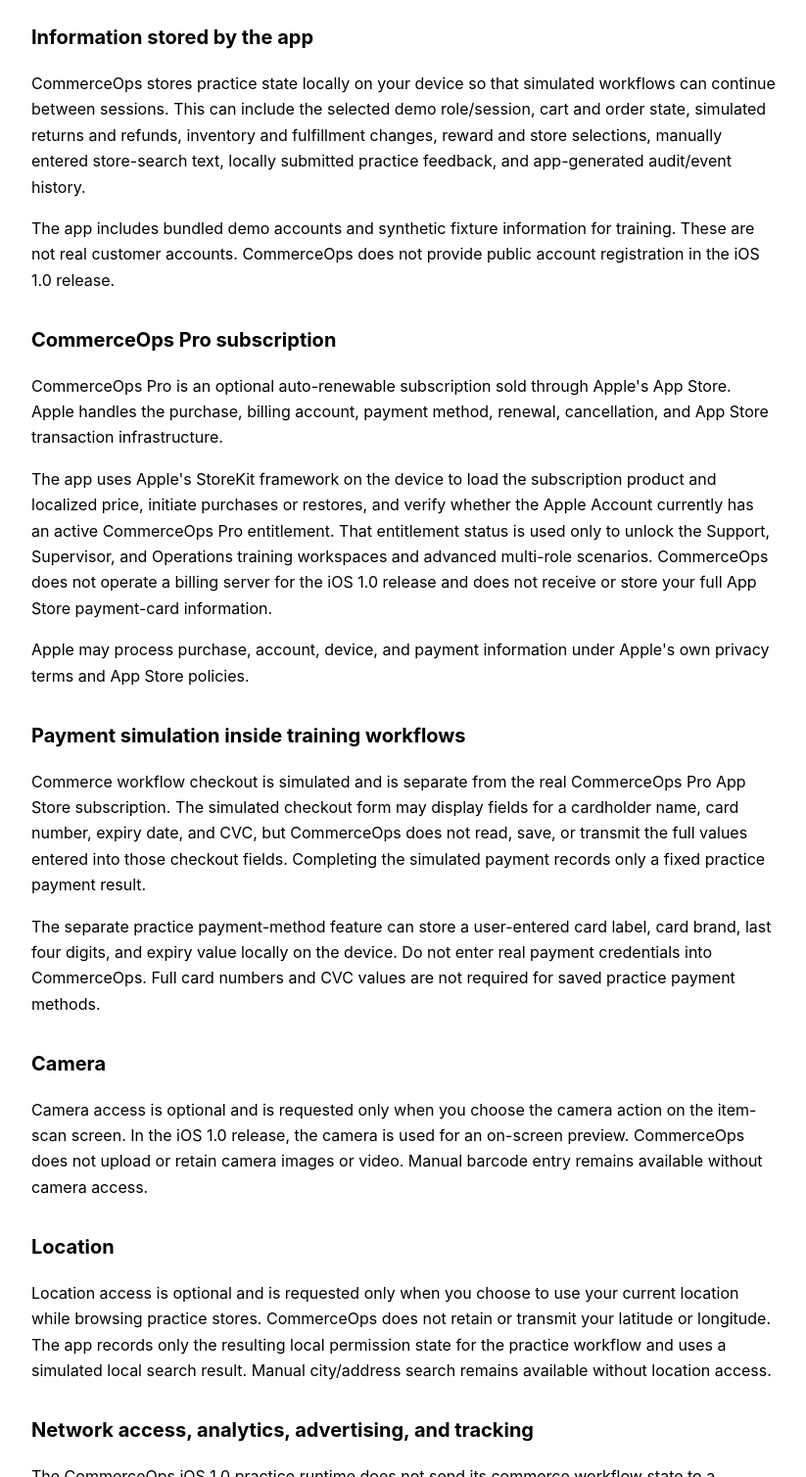
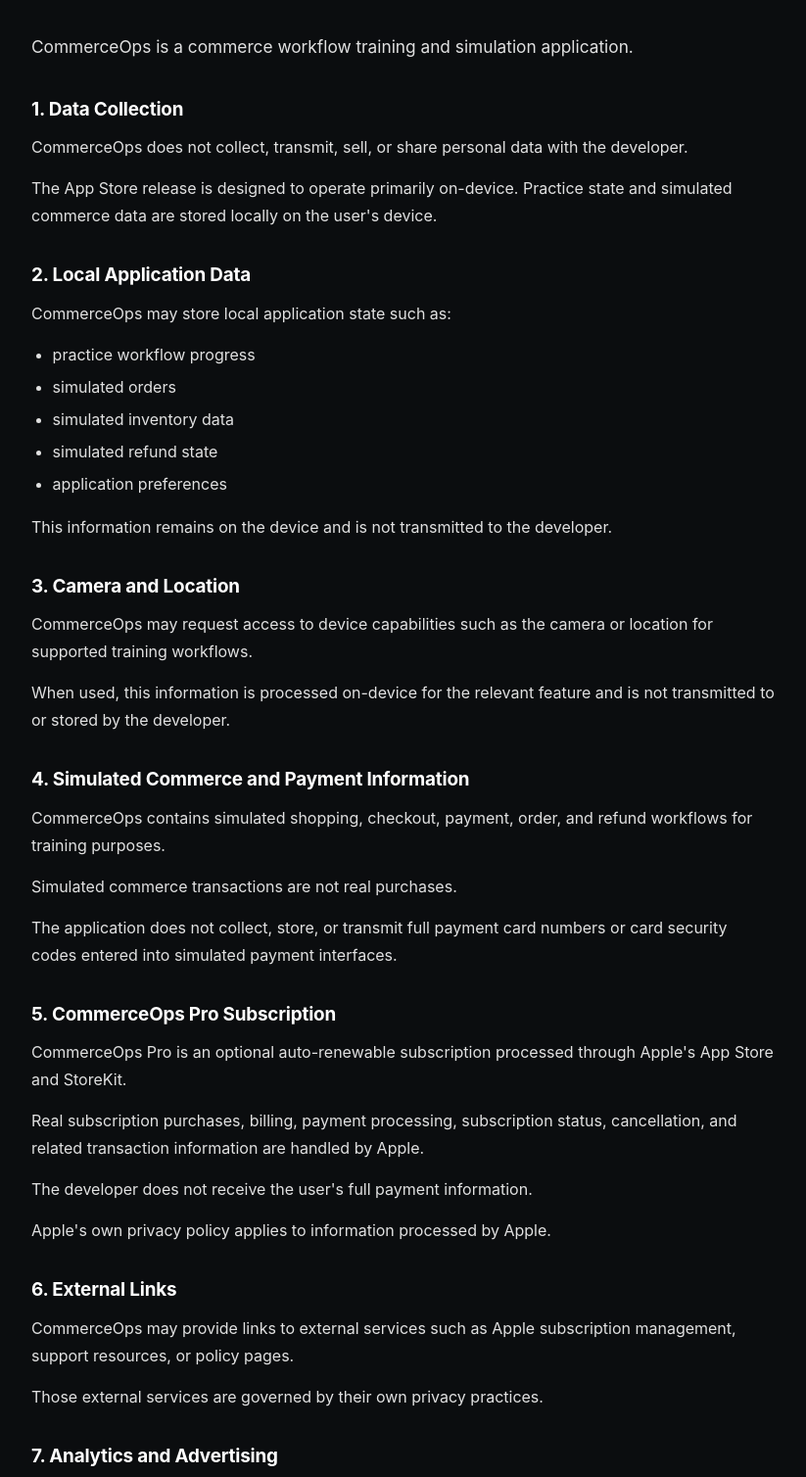
Before and after one commit to CTWalk/CTWalk.github.io, a website: page commerceops/privacy.html in a window 1280 px wide. Shown: the part 272-1780 px from the top of the page at 98% size, without its empty margins (228-1051 px from the left). Drawn offline with Linux system fonts and the light colour scheme.

Commit message:
docs: add CommerceOps privacy policy

```diff
--- a/commerceops/privacy.html
+++ b/commerceops/privacy.html
@@ -4,68 +4,196 @@
   <meta charset="utf-8">
   <meta name="viewport" content="width=device-width, initial-scale=1">
   <title>CommerceOps Privacy Policy</title>
-  <meta name="description" content="Privacy Policy for the CommerceOps iOS practice and simulation application.">
+  <meta name="description" content="Privacy Policy for the CommerceOps iOS App Store release.">
   <style>
-    :root { color-scheme: light dark; font-family: -apple-system, BlinkMacSystemFont, "Segoe UI", sans-serif; }
-    body { margin: 0; background: Canvas; color: CanvasText; }
-    main { max-width: 760px; margin: 0 auto; padding: 48px 22px 72px; line-height: 1.65; }
-    h1 { font-size: clamp(2rem, 6vw, 3rem); line-height: 1.1; margin: 0 0 10px; }
-    h2 { margin-top: 2rem; font-size: 1.25rem; }
-    .meta { opacity: .72; margin-top: 0; }
-    .notice { border: 1px solid color-mix(in srgb, CanvasText 18%, transparent); border-radius: 12px; padding: 14px 16px; }
-    a { color: LinkText; }
-    code { font-family: ui-monospace, SFMono-Regular, Menlo, monospace; }
+    :root {
+      color-scheme: dark;
+      --bg: #0b0d0f;
+      --text: #ffffff;
+      --soft: rgba(255, 255, 255, 0.88);
+      --muted: rgba(255, 255, 255, 0.62);
+      --line: rgba(255, 255, 255, 0.16);
+      --accent: #c8d5ff;
+      font-family: -apple-system, BlinkMacSystemFont, "Segoe UI", "Helvetica Neue", Arial, sans-serif;
+    }
+
+    * { box-sizing: border-box; }
+
+    html { background: var(--bg); }
+
+    body {
+      margin: 0;
+      background: var(--bg);
+      color: var(--text);
+      -webkit-font-smoothing: antialiased;
+      text-rendering: optimizeLegibility;
+    }
+
+    main {
+      width: min(100% - 44px, 760px);
+      margin: 0 auto;
+      padding: 64px 0 88px;
+    }
+
+    header {
+      padding-bottom: 28px;
+      border-bottom: 1px solid var(--line);
+      margin-bottom: 36px;
+    }
+
+    h1 {
+      margin: 0;
+      max-width: 14ch;
+      font-size: clamp(2.4rem, 7vw, 4rem);
+      line-height: 1.04;
+      letter-spacing: -0.035em;
+      font-weight: 650;
+    }
+
+    .effective-date {
+      margin: 16px 0 0;
+      color: var(--muted);
+      font-size: 0.95rem;
+    }
+
+    .intro {
+      margin: 0 0 36px;
+      color: var(--soft);
+      font-size: 1.08rem;
+      line-height: 1.75;
+    }
+
+    section { margin-top: 34px; }
+
+    h2 {
+      margin: 0 0 12px;
+      color: var(--text);
+      font-size: 1.18rem;
+      line-height: 1.35;
+      font-weight: 650;
+      letter-spacing: -0.01em;
+    }
+
+    p, li {
+      color: var(--soft);
+      font-size: 1rem;
+      line-height: 1.75;
+    }
+
+    p { margin: 0 0 14px; }
+
+    ul {
+      margin: 10px 0 16px;
+      padding-left: 1.35rem;
+    }
+
+    li + li { margin-top: 5px; }
+
+    a {
+      color: var(--accent);
+      text-underline-offset: 3px;
+    }
+
+    a:focus-visible {
+      outline: 2px solid var(--text);
+      outline-offset: 4px;
+    }
+
+    @media (max-width: 520px) {
+      main {
+        width: min(100% - 36px, 760px);
+        padding: 44px 0 64px;
+      }
+
+      header {
+        padding-bottom: 22px;
+        margin-bottom: 30px;
+      }
+
+      .intro {
+        font-size: 1.03rem;
+      }
+    }
   </style>
 </head>
 <body>
-<main>
-  <h1>CommerceOps Privacy Policy</h1>
-  <p class="meta">Effective: September 3, 2026</p>
+  <main>
+    <article>
+      <header>
+        <h1>CommerceOps Privacy Policy</h1>
+        <p class="effective-date"><strong>Effective Date:</strong> September 4, 2026</p>
+      </header>
 
-  <p class="notice"><strong>CommerceOps is a training and workflow-simulation application.</strong> The iOS App Store version is designed to run its commerce practice workflows locally on your device and does not require a CommerceOps production account or remote CommerceOps backend.</p>
+      <p class="intro">CommerceOps is a commerce workflow training and simulation application.</p>
 
-  <h2>Information stored by the app</h2>
-  <p>CommerceOps stores practice state locally on your device so that simulated workflows can continue between sessions. This can include the selected demo role/session, cart and order state, simulated returns and refunds, inventory and fulfillment changes, reward and store selections, manually entered store-search text, locally submitted practice feedback, and app-generated audit/event history.</p>
-  <p>The app includes bundled demo accounts and synthetic fixture information for training. These are not real customer accounts. CommerceOps does not provide public account registration in the iOS 1.0 release.</p>
+      <section aria-labelledby="data-collection">
+        <h2 id="data-collection">1. Data Collection</h2>
+        <p>CommerceOps does not collect, transmit, sell, or share personal data with the developer.</p>
+        <p>The App Store release is designed to operate primarily on-device. Practice state and simulated commerce data are stored locally on the user's device.</p>
+      </section>
 
-  <h2>CommerceOps Pro subscription</h2>
-  <p>CommerceOps Pro is an optional auto-renewable subscription sold through Apple's App Store. Apple handles the purchase, billing account, payment method, renewal, cancellation, and App Store transaction infrastructure.</p>
-  <p>The app uses Apple's StoreKit framework on the device to load the subscription product and localized price, initiate purchases or restores, and verify whether the Apple Account currently has an active CommerceOps Pro entitlement. That entitlement status is used only to unlock the Support, Supervisor, and Operations training workspaces and advanced multi-role scenarios. CommerceOps does not operate a billing server for the iOS 1.0 release and does not receive or store your full App Store payment-card information.</p>
-  <p>Apple may process purchase, account, device, and payment information under Apple's own privacy terms and App Store policies.</p>
+      <section aria-labelledby="local-data">
+        <h2 id="local-data">2. Local Application Data</h2>
+        <p>CommerceOps may store local application state such as:</p>
+        <ul>
+          <li>practice workflow progress</li>
+          <li>simulated orders</li>
+          <li>simulated inventory data</li>
+          <li>simulated refund state</li>
+          <li>application preferences</li>
+        </ul>
+        <p>This information remains on the device and is not transmitted to the developer.</p>
+      </section>
 
-  <h2>Payment simulation inside training workflows</h2>
-  <p>Commerce workflow checkout is simulated and is separate from the real CommerceOps Pro App Store subscription. The simulated checkout form may display fields for a cardholder name, card number, expiry date, and CVC, but CommerceOps does not read, save, or transmit the full values entered into those checkout fields. Completing the simulated payment records only a fixed practice payment result.</p>
-  <p>The separate practice payment-method feature can store a user-entered card label, card brand, last four digits, and expiry value locally on the device. Do not enter real payment credentials into CommerceOps. Full card numbers and CVC values are not required for saved practice payment methods.</p>
+      <section aria-labelledby="camera-location">
+        <h2 id="camera-location">3. Camera and Location</h2>
+        <p>CommerceOps may request access to device capabilities such as the camera or location for supported training workflows.</p>
+        <p>When used, this information is processed on-device for the relevant feature and is not transmitted to or stored by the developer.</p>
+      </section>
 
-  <h2>Camera</h2>
-  <p>Camera access is optional and is requested only when you choose the camera action on the item-scan screen. In the iOS 1.0 release, the camera is used for an on-screen preview. CommerceOps does not upload or retain camera images or video. Manual barcode entry remains available without camera access.</p>
+      <section aria-labelledby="simulated-commerce">
+        <h2 id="simulated-commerce">4. Simulated Commerce and Payment Information</h2>
+        <p>CommerceOps contains simulated shopping, checkout, payment, order, and refund workflows for training purposes.</p>
+        <p>Simulated commerce transactions are not real purchases.</p>
+        <p>The application does not collect, store, or transmit full payment card numbers or card security codes entered into simulated payment interfaces.</p>
+      </section>
 
-  <h2>Location</h2>
-  <p>Location access is optional and is requested only when you choose to use your current location while browsing practice stores. CommerceOps does not retain or transmit your latitude or longitude. The app records only the resulting local permission state for the practice workflow and uses a simulated local search result. Manual city/address search remains available without location access.</p>
+      <section aria-labelledby="pro-subscription">
+        <h2 id="pro-subscription">5. CommerceOps Pro Subscription</h2>
+        <p>CommerceOps Pro is an optional auto-renewable subscription processed through Apple's App Store and StoreKit.</p>
+        <p>Real subscription purchases, billing, payment processing, subscription status, cancellation, and related transaction information are handled by Apple.</p>
+        <p>The developer does not receive the user's full payment information.</p>
+        <p>Apple's own privacy policy applies to information processed by Apple.</p>
+      </section>
 
-  <h2>Network access, analytics, advertising, and tracking</h2>
-  <p>The CommerceOps iOS 1.0 practice runtime does not send its commerce workflow state to a CommerceOps server. It does not include first-party advertising, behavioral tracking, or an analytics service in the shipped application runtime.</p>
-  <p>Network access can occur when the app communicates with Apple's App Store services for CommerceOps Pro product information, purchase, restore, and entitlement verification, and when you open public CommerceOps privacy/support pages. CommerceOps does not add a first-party analytics or advertising layer to those interactions.</p>
-  <p>If you open this privacy page or the CommerceOps support page, those public pages are hosted by GitHub Pages. GitHub may process ordinary web-request information such as IP address, browser/device information, and service logs under GitHub's own privacy terms. CommerceOps does not add analytics or advertising scripts to these pages.</p>
+      <section aria-labelledby="external-links">
+        <h2 id="external-links">6. External Links</h2>
+        <p>CommerceOps may provide links to external services such as Apple subscription management, support resources, or policy pages.</p>
+        <p>Those external services are governed by their own privacy practices.</p>
+      </section>
 
-  <h2>Support email</h2>
-  <p>If you contact CommerceOps Support by email, your email provider and Google's Gmail service will process the address, message content, attachments, and related delivery metadata needed to send and receive that message. Please do not send passwords, full payment-card information, or other sensitive information. Support correspondence is used only to respond to the request and can be deleted on request when it is no longer required for the support conversation.</p>
+      <section aria-labelledby="analytics-advertising">
+        <h2 id="analytics-advertising">7. Analytics and Advertising</h2>
+        <p>CommerceOps does not currently include third-party advertising, behavioral tracking, or third-party analytics SDKs in the App Store release.</p>
+      </section>
 
-  <h2>Retention and deletion</h2>
-  <p>Local practice state remains on the device until it is reset or the app's local storage is cleared, such as by removing the app. The app's reset function restores the bundled deterministic practice state.</p>
-  <p>CommerceOps Pro subscription and transaction records are managed by Apple according to Apple's account, billing, legal, and retention requirements. Canceling a subscription stops future renewal but does not necessarily delete Apple's historical transaction records.</p>
-  <p>For support emails, you may request correction or deletion of information you sent by contacting the address below. Requests concerning data held by third-party services are also subject to those services' own policies and legal obligations.</p>
+      <section aria-labelledby="childrens-privacy">
+        <h2 id="childrens-privacy">8. Children's Privacy</h2>
+        <p>CommerceOps is not specifically designed for children and does not knowingly collect personal information from children.</p>
+      </section>
 
-  <h2>Your choices</h2>
-  <p>You can decline camera or location permission and continue using the corresponding manual alternatives. You can later review or revoke these permissions in iOS Settings.</p>
-  <p>You can use the customer-side CommerceOps training workflow without CommerceOps Pro. If you subscribe to Pro, you can manage or cancel the subscription through Apple's subscription settings. Pro access normally continues until the end of the current paid entitlement period after cancellation.</p>
+      <section aria-labelledby="policy-changes">
+        <h2 id="policy-changes">9. Changes to This Policy</h2>
+        <p>This Privacy Policy may be updated if CommerceOps functionality, data practices, or legal requirements change.</p>
+        <p>The latest version will remain available at this URL.</p>
+      </section>
 
-  <h2>Contact</h2>
-  <p>For privacy questions or requests, contact <a href="mailto:x3434390@gmail.com">x3434390@gmail.com</a>.</p>
-  <p>General support is available on the <a href="./support.html">CommerceOps Support page</a>.</p>
-
-  <h2>Changes to this policy</h2>
-  <p>If CommerceOps adds public accounts, a CommerceOps backend, analytics, advertising, tracking, or other material data handling in a future release, this policy will be updated before that behavior is distributed.</p>
-</main>
+      <section aria-labelledby="contact">
+        <h2 id="contact">10. Contact</h2>
+        <p>For privacy questions regarding CommerceOps:</p>
+        <p>Email: <a href="mailto:x3434390@gmail.com">x3434390@gmail.com</a></p>
+      </section>
+    </article>
+  </main>
 </body>
 </html>
```
